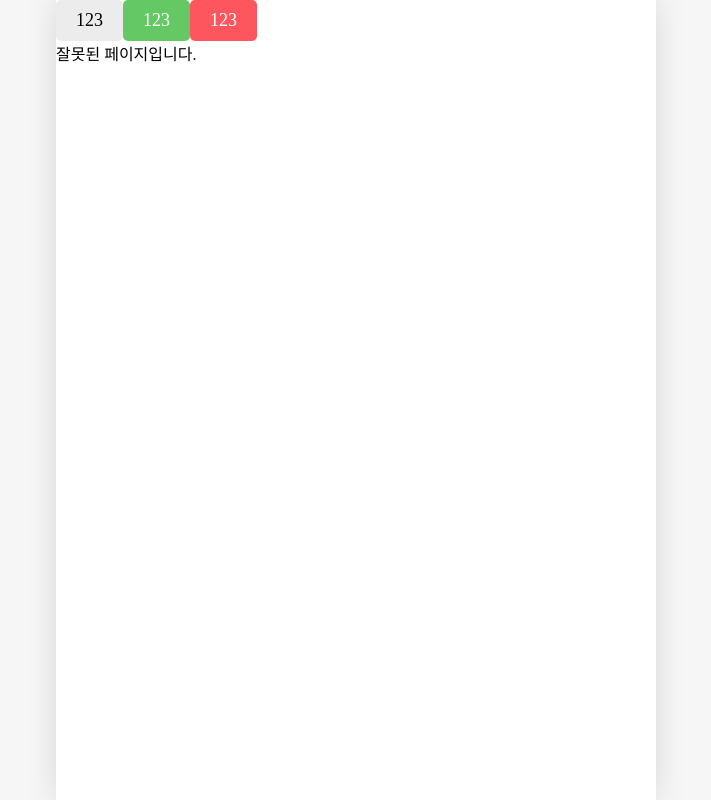
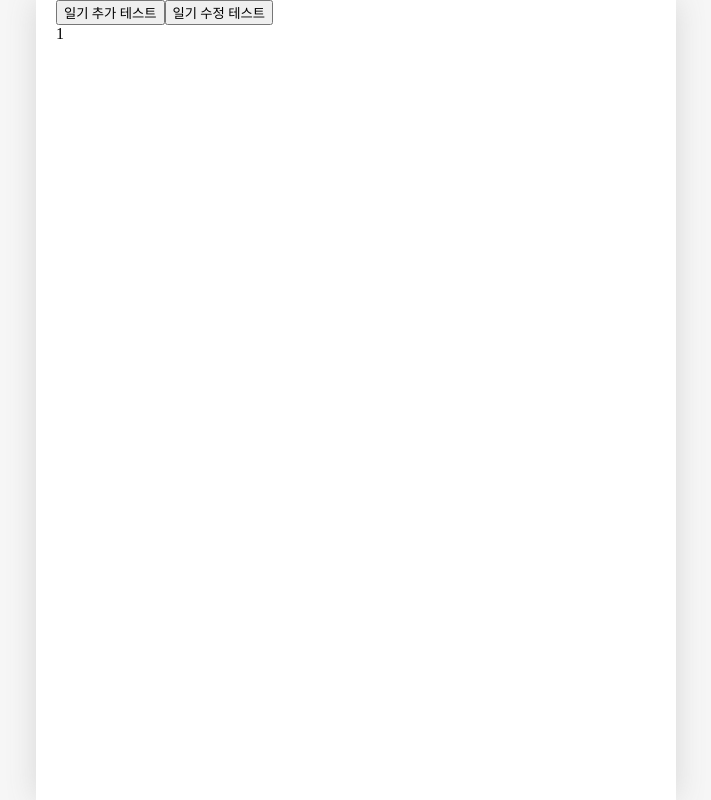
Before and after one commit to panda981018/blog, a React (Vite) app in the folder onebite-react/section12/: page /edit/1 in a window 1280 px wide. Shown: the whole page, without its empty margins (284-995 px from the left). Built offline with nearby package versions, Linux system fonts and the light colour scheme; a web font is replaced by a local one.

Commit message:
05/31 한입 크기로 잘라 먹는 리액트 section12 일부 추가(onCreate, onUpdate 함수 추가)

```diff
--- a/onebite-react/section12/src/App.jsx
+++ b/onebite-react/section12/src/App.jsx
@@ -1,50 +1,90 @@
 import "./App.css";
 import { Routes, Route, Link, useNavigate } from "react-router-dom";
+import { useReducer, useRef } from "react";
 import Home from "./pages/Home";
 import Diary from "./pages/Diary";
 import New from "./pages/New";
 import NotFound from "./pages/Notfound";
-import Button from "./components/Button";
-import getEmotionImage from "./util/get-emotion-image";
+import Edit from "./pages/Edit";
 
-// 1. "/" : 모든 일기를 조회하는 Home 페이지
-// 2. "/new" : 새로운 일기를 작성하는 New 페이지
-// 3. "/diary" : 일기를 상세히 조회하는 Diary 페이지
+const mockData = [
+    {
+        id: 1,
+        createdDate: new Date().getTime(),
+        emotionId: 1,
+        content: "1번 일기 내용",
+    },
+    {
+        id: 2,
+        createdDate: new Date().getTime(),
+        emotionId: 2,
+        content: "2번 일기 내용",
+    },
+];
+
+function reducer(state, action) {
+    switch (action.type) {
+        case "CREATE":
+            console.log(action.data);
+            return [...state, action.data];
+        case "UPDATE":
+            return state.map((item) =>
+                String(item.id) === String(action.data.id) ? action.data : item
+            );
+    }
+}
+
 function App() {
     const nav = useNavigate();
+    const [data, dispatch] = useReducer(reducer, mockData);
+    const idRef = useRef(3);
 
-    const onClickButton = () => {
-        nav("/new");
+    // 새로운 일기 추가
+    const onCreate = (createdDate, emotionId, content) => {
+        dispatch({
+            type: "CREATE",
+            data: {
+                id: idRef.current++,
+                createdDate,
+                emotionId,
+                content,
+            },
+        });
     };
+
+    // 기존 일기 수정
+    const onUpdate = (id, createdDate, emotionId, content) => {
+        dispatch({
+            id,
+            createdDate,
+            emotionId,
+            content,
+        });
+    };
+
+    // 기존 일기 삭제
 
     return (
         <>
-            <Button
-                text={"123"}
-                type={"DEFAULT"}
+            <button
                 onClick={() => {
-                    console.log("123번 버튼 클릭");
+                    onCreate(new Date().getTime(), 1, "hello");
                 }}
-            />
-            <Button
-                text={"123"}
-                type={"POSITIVE"}
+            >
+                일기 추가 테스트
+            </button>
+            <button
                 onClick={() => {
-                    console.log("123번 버튼 클릭");
+                    onUpdate(1, new Date().getTime(), 3, "수정된일기입니다요~");
                 }}
-            />
-            <Button
-                text={"123"}
-                type={"NEGATIVE"}
-                onClick={() => {
-                    console.log("123번 버튼 클릭");
-                }}
-            />
-
+            >
+                일기 수정 테스트
+            </button>
             <Routes>
                 <Route path="/" element={<Home />} />
                 <Route path="/diary/:id" element={<Diary />} />
                 <Route path="/new" element={<New />} />
+                <Route path="edit/:id" element={<Edit />} />
                 <Route path="*" element={<NotFound />} />
             </Routes>
         </>
--- a/onebite-react/section12/src/index.css
+++ b/onebite-react/section12/src/index.css
@@ -18,6 +18,7 @@ body {
     min-height: 100vh;
     height: 100%;
     box-shadow: rgba(100, 100, 100, 0.2) 0px 0px 29px 0px;
+    padding: 0px 20px;
 }
 
 body * {
--- /dev/null
+++ b/onebite-react/section12/src/pages/Edit.jsx
@@ -0,0 +1,8 @@
+import { useParams } from "react-router-dom";
+
+const Edit = () => {
+    const params = useParams();
+    return <div>{params.id}</div>;
+};
+
+export default Edit;
```
Also changed, not shown: onebite-react/section12/src/components/Header.css (added, +26 -0 lines), onebite-react/section12/src/components/Header.jsx (added, +12 -0 lines).
